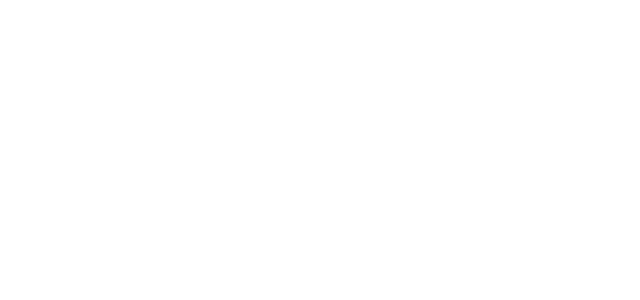
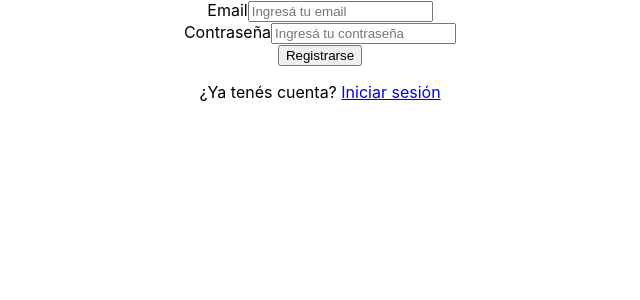
Before and after one commit to mquirogabonetto/CQS, a React (Create React App) app: page /SignUp in a window 1280 px wide. Shown: the top 300 px of the page, without its empty margins (320-960 px from the left). Built offline with nearby package versions, Linux system fonts and the light colour scheme.

Commit message:
Avances en Screens SignUp

```diff
--- a/src/App.js
+++ b/src/App.js
@@ -5,6 +5,7 @@
 import Series from './Screens/Series/Series';
 import Favoritos from './Screens/Favoritos/Favoritos';
 import LogIn from './Screens/LogIn/LogIn';
+import SignUp from './Screens/SignUp/SignUp';
 
 function App() {
   return (
@@ -16,6 +17,7 @@
           <Route path="/Series" exact = {true} component={Series}/>
           <Route path="/Favoritos" exact = {true} component={Favoritos}/>
           <Route path="/LogIn" exact = {true} component={LogIn}/>
+          <Route path="/SignUp" exact = {true} component={SignUp}/>
         </Switch>
       </div>
     </BrowserRouter>
--- /dev/null
+++ b/src/Screens/SignUp/SignUp.js
@@ -0,0 +1,80 @@
+import React, { Component } from 'react';
+
+class SignUp extends Component {
+    constructor(props) {
+        super(props);
+        this.state = {
+            email: "",
+            password: "",
+            errorEmail: "",
+            errorPassword: "",
+        };
+    }
+
+    evitarSubmit(event) {
+        event.preventDefault();
+
+        this.setState({ errorEmail: "", errorPassword: "" });
+
+        let email = this.state.email;
+        let password = this.state.password;
+
+        if (password.length < 6) {
+            this.setState({ errorPassword: "La contraseña debe tener mínimo 6 caracteres" });
+            return;
+        }
+
+        let usuarios = localStorage.getItem ("usuarios");
+        if (usuarios===null){
+            usuarios = []
+        } else {
+            usuarios = JSON.parse (usuarios);
+        }
+
+        let emailsExistentes = usuarios.filter((usuario) => usuario.email === email);
+        if (emailsExistentes.length > 0) {
+            this.setState({ errorEmail: "El email ya está en uso." });
+            return;
+        }
+
+        let nuevoUsuario = { email: email, password: password };
+        usuarios.push(nuevoUsuario);
+        let usuariosJSON = JSON.stringify (usuarios);
+        localStorage.setItem("usuarios", usuariosJSON);
+
+        alert("¡Cuenta creada con éxito!");
+    }
+
+    controlarCambios(event) {
+        if (event.target.id === "email") {
+            this.setState({ email: event.target.value });
+        } else if (event.target.id === "password") {
+            this.setState({ password: event.target.value });
+        }
+    }
+
+    render() {
+        return (
+            <div className="row justify-content-center">
+                <div className="col-md-6">
+                    <form onSubmit={(event) => this.evitarSubmit(event)}>
+                        <div className="form-group">
+                            <label>Email</label>
+                            <input type="email" className="form-control" id="email" placeholder="Ingresá tu email" onChange={(event) => this.controlarCambios(event)} value={this.state.email} />
+                            {this.state.errorEmail !== "" ? (<p className="text-danger">{this.state.errorEmail}</p>) : ("")}
+                        </div>
+                        <div className="form-group">
+                            <label>Contraseña</label>
+                            <input type="password" className="form-control" id="password" placeholder="Ingresá tu contraseña" onChange={(event) => this.controlarCambios(event)} value={this.state.password}/>
+                            {this.state.errorPassword !== "" ? (<p className="text-danger">{this.state.errorPassword}</p>) : ("")}
+                        </div>
+                        <button type="submit" className="btn btn-primary btn-block">Registrarse</button>
+                    </form>
+                    <p className="mt-3 text-center">¿Ya tenés cuenta? <a href="login.html">Iniciar sesión</a></p>
+                </div>
+            </div>
+        );
+    }
+}
+
+export default SignUp;
```
Also changed, not shown: src/Screens/SignUp/SignUp.css (added), 1 other file (tests, documents, lock files or other folders).
